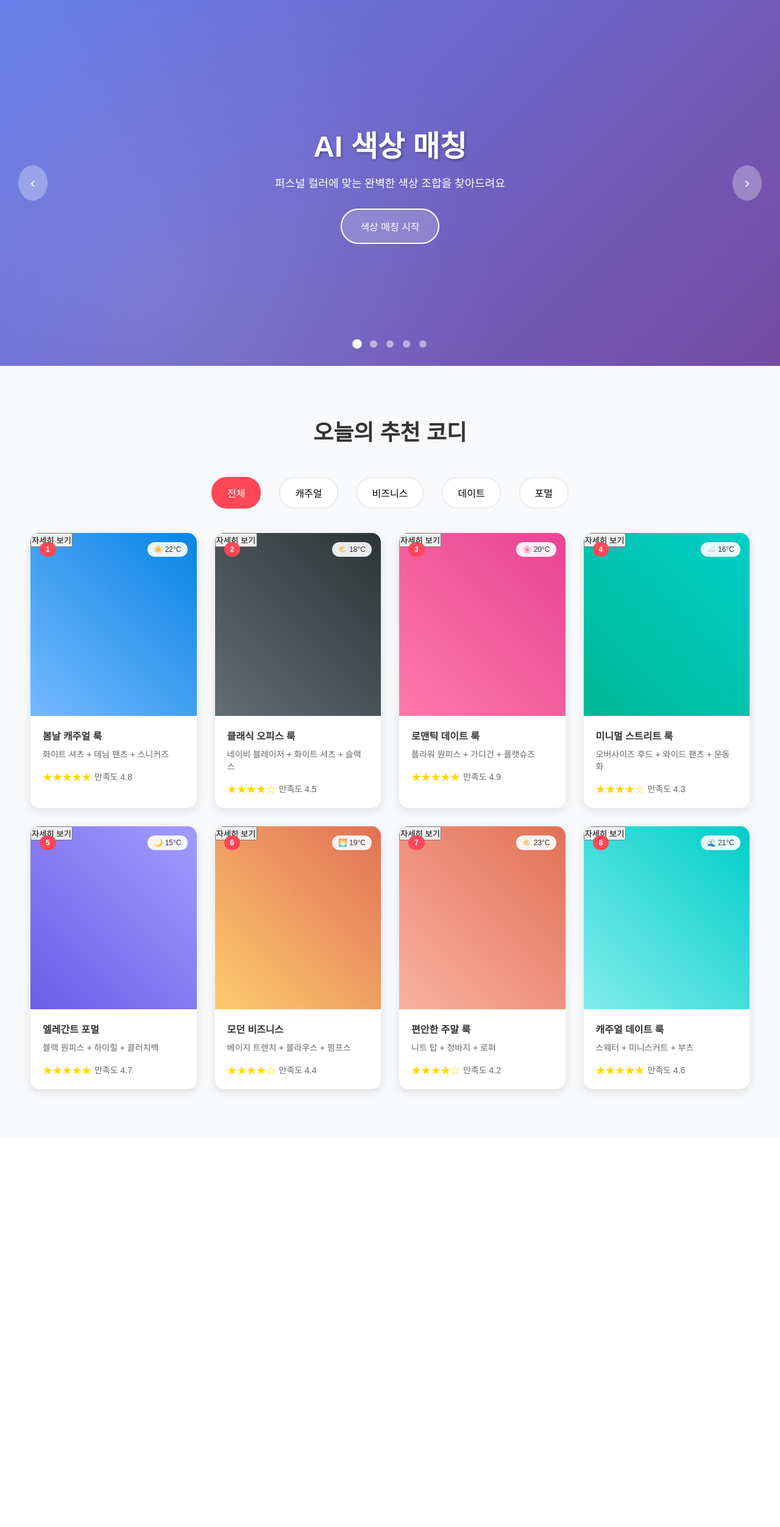
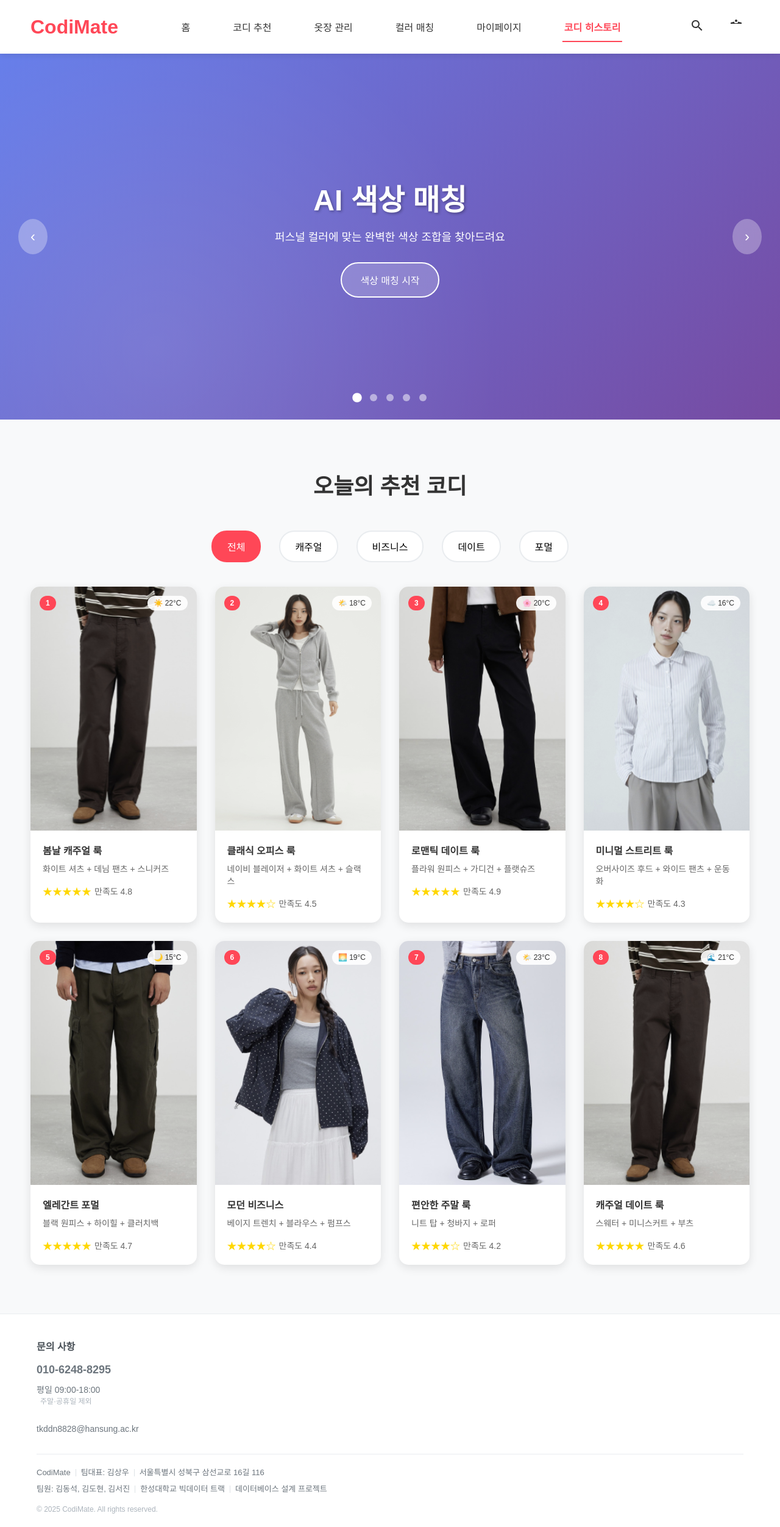
Before and after one commit to Sangwoo1020/CodiMate, a plain HTML site: page templates/mainpage/mainpage.html in a window 1280 px wide. Shown: the whole page at 61% size. Before the commit the page ends 1866 px from the top, so only its background shows below. Drawn offline with Linux system fonts and the light colour scheme.

Commit message:
feat : mainpage, header, footer complete

```diff
--- a/static/css/fix/footer.css
+++ b/static/css/fix/footer.css
@@ -1,9 +1,7 @@
 /* 간단한 푸터 CSS */
 
 footer.footer {
-    background-color: #f8f9fa;
     border-top: 1px solid #e9ecef;
-    margin-top: 60px;
 }
 
 footer.footer .footer-main-container {
@@ -37,7 +35,7 @@ footer.footer .footer-contact .footer-menu-title {
 }
 
 footer.footer .footer-contact .footer-cs-tel {
-    color: #667eea;
+    color: #6c757d;
     font-weight: 700;
     font-size: 18px;
     line-height: 1.4;
@@ -47,7 +45,7 @@ footer.footer .footer-contact .footer-cs-tel {
 }
 
 footer.footer .footer-contact .footer-cs-tel:hover {
-    color: #764ba2;
+    color: #6c757d;
 }
 
 footer.footer .footer-contact .footer-cs-info {
@@ -72,12 +70,12 @@ footer.footer .footer-contact .footer-cs-info .footer-cs-subitem {
 footer.footer .footer-contact .footer-cs-info .footer-cs-item.email {
     margin-top: 8px;
     display: block;
-    color: #667eea;
+    color: #6c757d;
     text-decoration: none;
 }
 
 footer.footer .footer-contact .footer-cs-info .footer-cs-item.email:hover {
-    color: #764ba2;
+    color: #6c757d;
 }
 
 /* 회사 정보 */
--- a/static/css/mainpage/mainpage.css
+++ b/static/css/mainpage/mainpage.css
@@ -340,7 +340,7 @@ body {
 }
 
 .coord-image {
-    height: 300px;
+    height: 400px;
     background-size: cover;
     background-position: center;
     position: relative;
--- a/static/js/fix/header.js
+++ b/static/js/fix/header.js
@@ -1,39 +1,73 @@
-// Header JavaScript Functions - 수정된 버전
+// Header JavaScript Functions - 완전 수정된 버전
 
 document.addEventListener('DOMContentLoaded', function() {
-    // 헤더가 로드될 때까지 기다린 후 초기화
-    waitForHeaderLoad();
+    // 헤더와 푸터를 동시에 로드
+    loadHeaderAndFooter();
 });
 
-// 헤더 로드 대기 함수
-function waitForHeaderLoad() {
-    const checkInterval = setInterval(() => {
-        // 헤더가 로드되었는지 확인 (헤더의 주요 요소가 있는지 체크)
-        const header = document.querySelector('.main-header') || document.querySelector('.header');
+// 헤더와 푸터 동시 로드 함수
+async function loadHeaderAndFooter() {
+    try {
+        console.log('헤더 로드 시작...');
 
-        if (header) {
-            clearInterval(checkInterval);
-            initializeHeader();
+        // 헤더 로드
+        const headerResponse = await fetch('/templates/fix/header.html');
+        if (!headerResponse.ok) {
+            throw new Error('헤더 파일을 찾을 수 없습니다: ' + headerResponse.status);
         }
-    }, 100); // 100ms마다 체크
+        const headerHTML = await headerResponse.text();
+        document.getElementById('header-placeholder').innerHTML = headerHTML;
+        document.getElementById('header-placeholder').classList.remove('loading');
+        console.log('헤더 로드 완료');
 
-    // 5초 후 타임아웃 (헤더 로드에 실패한 경우)
-    setTimeout(() => {
-        clearInterval(checkInterval);
-        console.warn('헤더 로드 타임아웃 - 헤더 없이 진행');
-    }, 5000);
+        // 푸터 로드
+        try {
+            const footerResponse = await fetch('/templates/fix/footer.html');
+            if (footerResponse.ok) {
+                const footerHTML = await footerResponse.text();
+                const footerPlaceholder = document.getElementById('footer-placeholder');
+                if (footerPlaceholder) {
+                    footerPlaceholder.innerHTML = footerHTML;
+                    console.log('푸터 로드 완료');
+                }
+            } else {
+                console.warn('푸터 파일을 찾을 수 없습니다:', footerResponse.status);
+            }
+        } catch (footerError) {
+            console.warn('푸터 로드 실패:', footerError);
+        }
+
+        // 헤더 로드 후 초기화
+        initializeHeader();
+
+    } catch (error) {
+        console.error('헤더 로드 실패:', error);
+        // 에러 발생 시에도 메인페이지는 작동하도록
+        initializeMainPageFallback();
+    }
 }
 
 function initializeHeader() {
     // 각 함수들을 안전하게 실행
     try {
+        console.log('헤더 초기화 시작...');
         handleScrollEffect();
         setupMobileMenu();
         setupSearchFeature();
         highlightCurrentPage();
         setupProfileMenu();
+        console.log('헤더 초기화 완료');
     } catch (error) {
         console.error('헤더 초기화 중 오류:', error);
+    }
+}
+
+// 메인페이지 대체 초기화 (헤더 로드 실패 시)
+function initializeMainPageFallback() {
+    console.warn('헤더 없이 메인페이지만 초기화합니다');
+    // mainpage.js의 함수가 있다면 호출
+    if (typeof initializeMainPage === 'function') {
+        initializeMainPage();
     }
 }
 
@@ -58,7 +92,8 @@ function handleScrollEffect() {
 // 모바일 메뉴 설정 (안전한 요소 접근)
 function setupMobileMenu() {
     const mobileMenuToggle = document.getElementById('mobileMenuToggle') ||
-                            document.querySelector('.mobile-menu-btn');
+                            document.querySelector('.mobile-menu-btn') ||
+                            document.querySelector('.mobile-menu-toggle');
     const navMenu = document.querySelector('.nav-menu');
 
     if (mobileMenuToggle && navMenu) {
@@ -83,6 +118,8 @@ function setupMobileMenu() {
                 document.body.style.overflow = 'auto';
             });
         });
+
+        console.log('모바일 메뉴 설정 완료');
     } else {
         console.warn('모바일 메뉴 요소를 찾을 수 없습니다');
     }
@@ -91,7 +128,8 @@ function setupMobileMenu() {
 // 검색 기능 설정 (안전한 요소 접근)
 function setupSearchFeature() {
     const searchIcon = document.getElementById('searchIcon') ||
-                      document.querySelector('.search-btn');
+                      document.querySelector('.search-btn') ||
+                      document.querySelector('.search-icon');
     const searchOverlay = document.getElementById('searchOverlay');
     const searchClose = document.getElementById('searchClose');
     const searchInput = document.getElementById('searchInput') ||
@@ -99,7 +137,8 @@ function setupSearchFeature() {
 
     // 검색창 열기
     if (searchIcon) {
-        searchIcon.addEventListener('click', function() {
+        searchIcon.addEventListener('click', function(e) {
+            e.preventDefault();
             if (searchOverlay) {
                 searchOverlay.classList.add('active');
                 setTimeout(() => {
@@ -114,9 +153,16 @@ function setupSearchFeature() {
                     } else {
                         searchInput.focus();
                     }
+                } else {
+                    // 검색 입력창도 없으면 간단한 프롬프트
+                    const query = prompt('검색어를 입력하세요:');
+                    if (query) {
+                        performSearch(query);
+                    }
                 }
             }
         });
+        console.log('검색 아이콘 이벤트 설정 완료');
     }
 
     // 검색창 닫기
@@ -192,22 +238,35 @@ function highlightCurrentPage() {
     menuLinks.forEach(link => {
         link.classList.remove('active');
 
-        const linkPath = new URL(link.href).pathname;
-        if (currentPath === linkPath ||
-            (currentPath === '/' && linkPath.includes('mainpage.html'))) {
-            link.classList.add('active');
+        try {
+            const linkPath = new URL(link.href).pathname;
+            if (currentPath === linkPath ||
+                (currentPath === '/' && linkPath.includes('mainpage.html')) ||
+                (currentPath.includes('mainpage') && linkPath.includes('mainpage.html'))) {
+                link.classList.add('active');
+            }
+        } catch (error) {
+            // URL 파싱 실패 시 간단한 비교
+            if (link.href.includes(currentPath) ||
+                (currentPath === '/' && link.textContent === '홈')) {
+                link.classList.add('active');
+            }
         }
     });
+
+    console.log('페이지 하이라이트 설정 완료');
 }
 
 // 프로필 메뉴 설정
 function setupProfileMenu() {
     const profileIcon = document.getElementById('profileIcon') ||
-                       document.querySelector('.profile-btn');
+                       document.querySelector('.profile-btn') ||
+                       document.querySelector('.profile-icon');
     const dropdownMenu = document.querySelector('.dropdown-menu');
 
     if (profileIcon) {
         profileIcon.addEventListener('click', function(e) {
+            e.preventDefault();
             e.stopPropagation();
 
             if (dropdownMenu) {
@@ -217,6 +276,8 @@ function setupProfileMenu() {
                 showProfileMenu();
             }
         });
+
+        console.log('프로필 메뉴 설정 완료');
     }
 
     // 다른 곳 클릭 시 드롭다운 닫기
@@ -242,9 +303,10 @@ function showProfileMenu() {
     ];
 
     // 임시로 alert 사용 (실제로는 드롭다운 메뉴 구현)
-    alert('프로필 메뉴: ' + options.join(', '));
-
-    // TODO: 실제 프로필 드롭다운 메뉴 구현
+    const choice = confirm(`프로필 메뉴를 선택하세요:\n${options.join('\n')}\n\n확인을 누르면 마이페이지로 이동합니다.`);
+    if (choice) {
+        navigateToMyPage();
+    }
 }
 
 // 네비게이션 함수들
@@ -270,6 +332,24 @@ function navigateToMyPage() {
 
 function navigateToHistory() {
     window.location.href = '/history';
+}
+
+// 헤더 로드 대기 함수 (백업용)
+function waitForHeaderLoad() {
+    const checkInterval = setInterval(() => {
+        const header = document.querySelector('.main-header') || document.querySelector('.header');
+
+        if (header) {
+            clearInterval(checkInterval);
+            initializeHeader();
+        }
+    }, 100);
+
+    // 5초 후 타임아웃
+    setTimeout(() => {
+        clearInterval(checkInterval);
+        console.warn('헤더 로드 타임아웃 - 헤더 없이 진행');
+    }, 5000);
 }
 
 // 유틸리티 함수들
@@ -308,3 +388,24 @@ function safeQuerySelectorAll(selector, context = document) {
 window.addEventListener('error', function(e) {
     console.error('헤더 관련 에러:', e.error);
 });
+
+// 디버깅용 전역 함수들
+window.debugHeader = function() {
+    console.log('=== 헤더 디버그 정보 ===');
+    console.log('헤더 요소:', document.querySelector('.header'));
+    console.log('플레이스홀더:', document.getElementById('header-placeholder'));
+    console.log('네비게이션 메뉴:', document.querySelector('.nav-menu'));
+    console.log('검색 아이콘:', document.getElementById('searchIcon'));
+    console.log('프로필 아이콘:', document.getElementById('profileIcon'));
+};
+
+// 페이지 로드 완료 후 추가 확인
+window.addEventListener('load', function() {
+    console.log('페이지 로드 완료 - 헤더 상태 확인');
+    const header = document.querySelector('.header');
+    if (header) {
+        console.log('헤더가 정상적으로 로드되었습니다');
+    } else {
+        console.warn('헤더를 찾을 수 없습니다');
+    }
+});
--- a/templates/fix/footer.html
+++ b/templates/fix/footer.html
@@ -11,17 +11,17 @@
 <footer class="footer">
     <div class="footer-main-container">
         <div class="footer-main-content">
-            <!-- 고객 문의 섹션 -->
+            <!-- 문의 사항 섹션 -->
             <div class="footer-contact">
                 <p class="footer-menu-title">
-                    고객 문의
+                    문의 사항
                 </p>
-                <a class="footer-cs-tel">1588-0000</a>
+                <a class="footer-cs-tel">010-6248-8295</a>
                 <div class="footer-cs-info">
                     <div class="footer-cs-item">평일 09:00-18:00</div>
                     <div class="footer-cs-subitem">주말·공휴일 제외</div>
                     <br>
-                    <a class="footer-cs-item email">support@codimate.com</a>
+                    <a class="footer-cs-item email">tkddn8828@hansung.ac.kr</a>
                 </div>
             </div>
         </div>
--- a/templates/mainpage/mainpage.html
+++ b/templates/mainpage/mainpage.html
@@ -77,12 +77,12 @@
         </div>
 
         <div class="coord-grid" id="coordGrid">
+            <!-- 1. 봄날 캐주얼 룩 -->
             <div class="coord-item" data-category="casual">
-                <div class="coord-image" style="background: linear-gradient(45deg, #74b9ff, #0984e3);">
+                <div class="coord-image" style="background-image: url('/static/image/sample1.png'); background-size: cover; background-position: center;">
                     <div class="coord-badge">1</div>
                     <div class="weather-badge">☀️ 22°C</div>
                     <div class="coord-overlay">
-                        <button class="view-detail-btn">자세히 보기</button>
                     </div>
                 </div>
                 <div class="coord-info">
@@ -95,12 +95,12 @@
                 </div>
             </div>
 
+            <!-- 2. 클래식 오피스 룩 -->
             <div class="coord-item" data-category="business">
-                <div class="coord-image" style="background: linear-gradient(45deg, #636e72, #2d3436);">
+                <div class="coord-image" style="background-image: url('/static/image/sample2.png'); background-size: cover; background-position: center;">
                     <div class="coord-badge">2</div>
                     <div class="weather-badge">🌤️ 18°C</div>
                     <div class="coord-overlay">
-                        <button class="view-detail-btn">자세히 보기</button>
                     </div>
                 </div>
                 <div class="coord-info">
@@ -113,12 +113,12 @@
                 </div>
             </div>
 
+            <!-- 3. 로맨틱 데이트 룩 -->
             <div class="coord-item" data-category="date">
-                <div class="coord-image" style="background: linear-gradient(45deg, #fd79a8, #e84393);">
+                <div class="coord-image" style="background-image: url('/static/image/sample3.png'); background-size: cover; background-position: center;">
                     <div class="coord-badge">3</div>
                     <div class="weather-badge">🌸 20°C</div>
                     <div class="coord-overlay">
-                        <button class="view-detail-btn">자세히 보기</button>
                     </div>
                 </div>
                 <div class="coord-info">
@@ -131,12 +131,12 @@
                 </div>
             </div>
 
+            <!-- 4. 미니멀 스트리트 룩 -->
             <div class="coord-item" data-category="casual">
-                <div class="coord-image" style="background: linear-gradient(45deg, #00b894, #00cec9);">
+                <div class="coord-image" style="background-image: url('/static/image/sample4.png'); background-size: cover; background-position: center;">
                     <div class="coord-badge">4</div>
                     <div class="weather-badge">☁️ 16°C</div>
                     <div class="coord-overlay">
-                        <button class="view-detail-btn">자세히 보기</button>
                     </div>
                 </div>
                 <div class="coord-info">
@@ -149,12 +149,12 @@
                 </div>
             </div>
 
+            <!-- 5. 엘레간트 포멀 -->
             <div class="coord-item" data-category="formal">
-                <div class="coord-image" style="background: linear-gradient(45deg, #6c5ce7, #a29bfe);">
+                <div class="coord-image" style="background-image: url('/static/image/sample5.png'); background-size: cover; background-position: center;">
                     <div class="coord-badge">5</div>
                     <div class="weather-badge">🌙 15°C</div>
                     <div class="coord-overlay">
-                        <button class="view-detail-btn">자세히 보기</button>
                     </div>
                 </div>
                 <div class="coord-info">
@@ -167,12 +167,12 @@
                 </div>
             </div>
 
+            <!-- 6. 모던 비즈니스 -->
             <div class="coord-item" data-category="business">
-                <div class="coord-image" style="background: linear-gradient(45deg, #fdcb6e, #e17055);">
+                <div class="coord-image" style="background-image: url('/static/image/sample6.png'); background-size: cover; background-position: center;">
                     <div class="coord-badge">6</div>
                     <div class="weather-badge">🌅 19°C</div>
                     <div class="coord-overlay">
-                        <button class="view-detail-btn">자세히 보기</button>
                     </div>
                 </div>
                 <div class="coord-info">
@@ -185,12 +185,12 @@
                 </div>
             </div>
 
+            <!-- 7. 편안한 주말 룩 -->
             <div class="coord-item" data-category="casual">
-                <div class="coord-image" style="background: linear-gradient(45deg, #fab1a0, #e17055);">
+                <div class="coord-image" style="background-image: url('/static/image/sample7.png'); background-size: cover; background-position: center;">
                     <div class="coord-badge">7</div>
                     <div class="weather-badge">🌤️ 23°C</div>
                     <div class="coord-overlay">
-                        <button class="view-detail-btn">자세히 보기</button>
                     </div>
                 </div>
                 <div class="coord-info">
@@ -203,12 +203,12 @@
                 </div>
             </div>
 
+            <!-- 8. 캐주얼 데이트 룩 -->
             <div class="coord-item" data-category="date">
-                <div class="coord-image" style="background: linear-gradient(45deg, #81ecec, #00cec9);">
+                <div class="coord-image" style="background-image: url('/static/image/sample8.png'); background-size: cover; background-position: center;">
                     <div class="coord-badge">8</div>
                     <div class="weather-badge">🌊 21°C</div>
                     <div class="coord-overlay">
-                        <button class="view-detail-btn">자세히 보기</button>
                     </div>
                 </div>
                 <div class="coord-info">
```
Also changed, not shown: templates/fix/header.html (+2 -1 lines), static/image/sample1.png (added), static/image/sample2.png (added), static/image/sample3.png (added), static/image/sample4.png (added), static/image/sample5.png (added), static/image/sample6.png (added), static/image/sample7.png (added), static/image/sample8.png (added).
